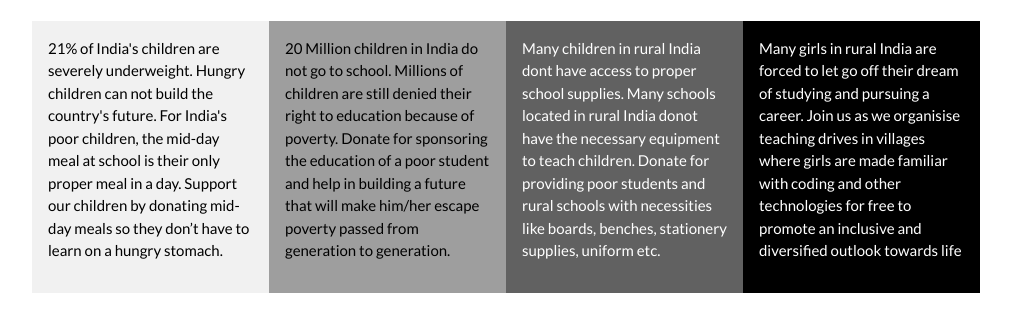
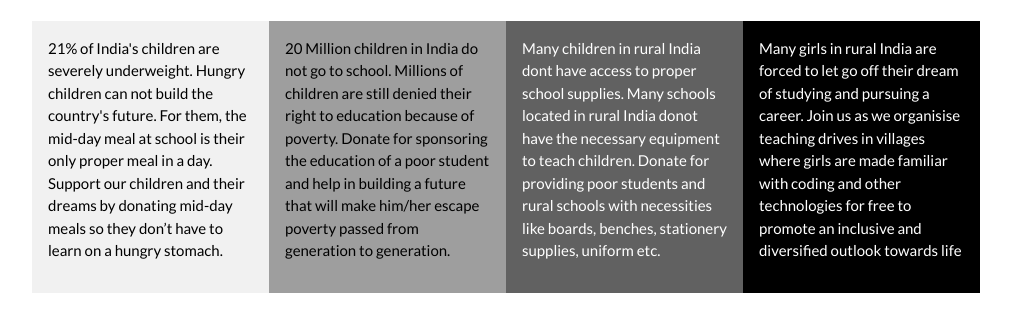
Before and after one commit to pranjall29/Payment-Gateway, a PHP site: page / in a window 1280 px wide. Shown: the part 890-1216 px from the top of the page, without its empty margins (134-1145 px from the left). Run offline with PHP 8.4, Linux system fonts and the light colour scheme; some libraries are stand-ins or nearby versions.

Commit message:
final code

```diff
--- a/index.html
+++ b/index.html
@@ -168,7 +168,7 @@ html,body,h1,h2,h3,h4 {font-family:"Lato", sans-serif}
       <span class="-xlarge -bottombar -border-dark-grey -padding-16">Overview</span>
     </div>
     <div class="-col l3 m6 -light-grey -container -padding-16">
-      <p>21% of India's children are severely underweight. Hungry children can not build the country's future. For India's poor children, the mid-day meal at school is their only proper meal in a day. Support our children by  donating mid-day meals so they don’t have to learn on a hungry stomach.</p>
+      <p>21% of India's children are severely underweight. Hungry children can not build the country's future. For them, the mid-day meal at school is their only proper meal in a day. Support our children and their dreams by donating mid-day meals so they don’t have to learn on a hungry stomach.</p>
     </div>
 
     <div class="-col l3 m6 -grey -container -padding-16">
@@ -271,7 +271,7 @@ html,body,h1,h2,h3,h4 {font-family:"Lato", sans-serif}
           <div class="col-md-4 ">
               <div class="stat-items" id="totalneeded">
                   <h2 class="mr-2"><span class="counter text-center mt-3">10000</span><span>+</span></h2>
-                  <h3  class="text-dark">Children benefitted</h3>
+                  <h3  class="text-dark">Children benefited</h3>
               </div>
           </div>
       </div>
@@ -384,7 +384,7 @@ html,body,h1,h2,h3,h4 {font-family:"Lato", sans-serif}
     </div>
               <div class="col-md-6 item text">
                   <h3>GIVE FOR GOOD</h3>
-                        <p>A Non Profit Organization working towards making teh world a better place</p>
+                  <p>A Non Profit Organization working towards making the world a better place</p>
               </div>
 
           </div>
--- a/style.css
+++ b/style.css
@@ -1,6 +1,6 @@
-/* .CSS 4.15 December 2020 by Jan Egil and Borge Refsnes */
+
 html{box-sizing:border-box}*,*:before,*:after{box-sizing:inherit}
-/* Extract from normalize.css by Nicolas Gallagher and Jonathan Neal git.io/normalize */
+
 html{-ms-text-size-adjust:100%;-webkit-text-size-adjust:100%}body{margin:0}
 footer,header,main,menu,nav,section{display:block}summary{display:list-item}
 
```
Lines whose indentation alone changed are shown as unchanged.
